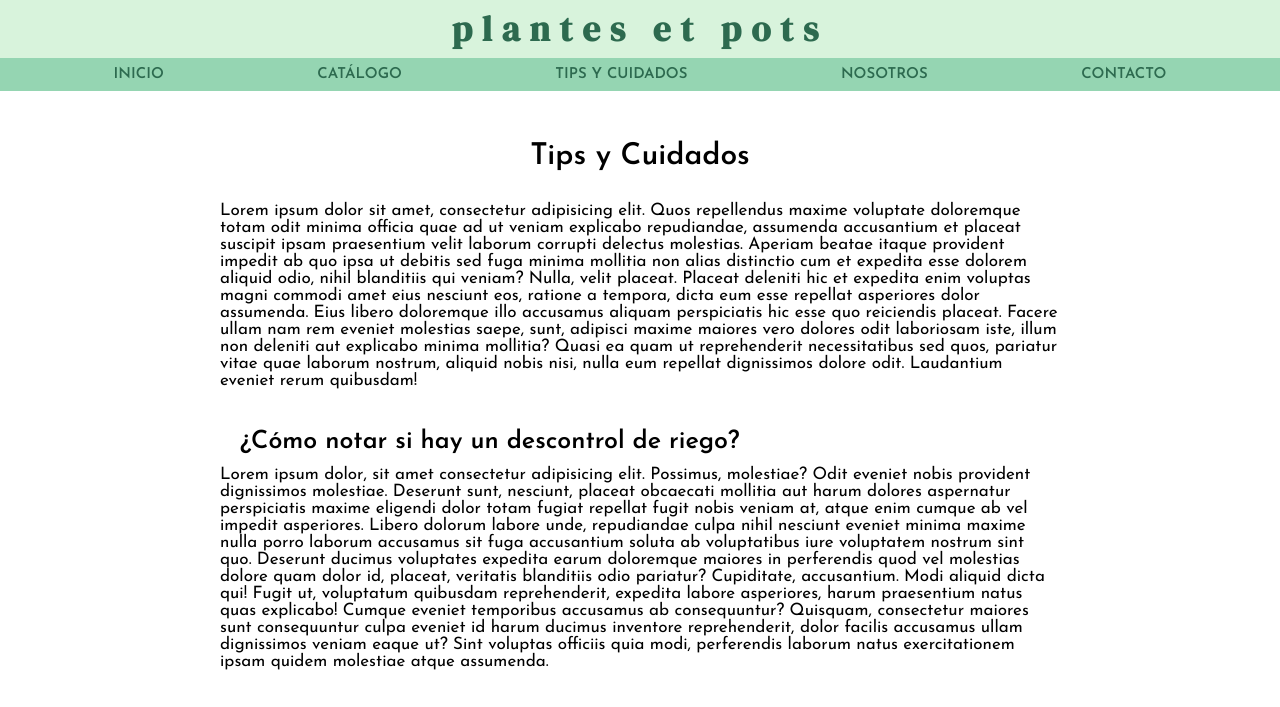
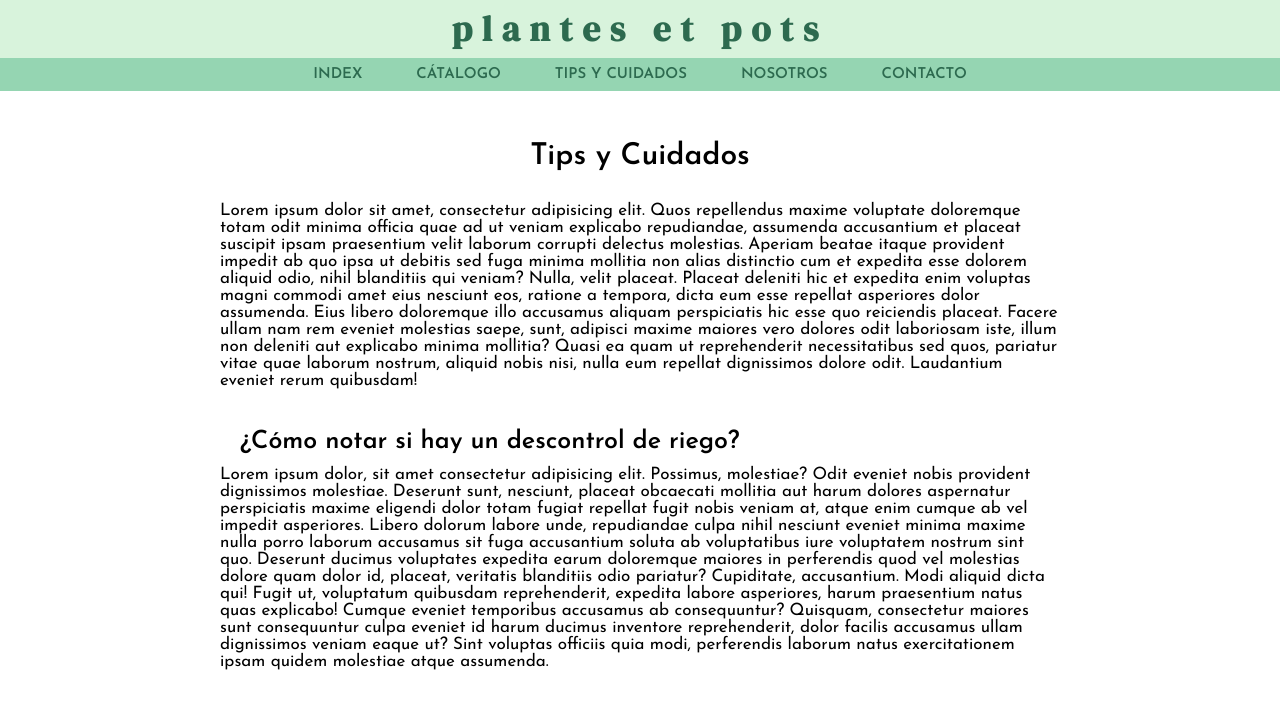
Before and after one commit to camyael/paginaCamilaVillaverde, a plain HTML site: page pages/cuidados.html in a window 1280 px wide. Shown: the top 707 px of the page. Drawn offline with nearby package versions, Linux system fonts and the light colour scheme.

Commit message:
navbar para todas las secciones

```diff
--- a/css/style.css
+++ b/css/style.css
@@ -42,7 +42,9 @@ p {
     margin: 0;
 }
 
-
+a:hover {
+    color: black;
+}
 
 img {
     max-width: 100%;
--- a/pages/cuidados.html
+++ b/pages/cuidados.html
@@ -5,6 +5,7 @@
     <meta http-equiv="X-UA-Compatible" content="IE=edge">
     <meta name="viewport" content="width=device-width, initial-scale=1.0">
     <link rel="icon" href="../img/icon.png">
+    <link href="https://cdn.jsdelivr.net/npm/bootstrap@5.1.3/dist/css/bootstrap.min.css" rel="stylesheet" integrity="sha384-1BmE4kWBq78iYhFldvKuhfTAU6auU8tT94WrHftjDbrCEXSU1oBoqyl2QvZ6jIW3" crossorigin="anonymous">
     <link rel="stylesheet" href="../css/style.css">
     <title>Tips y Cuidados</title>
 </head>
@@ -15,24 +16,35 @@
         <h1>
             <a href="../index.html">plantes et pots</a>
         </h1>
-        <nav>
-            <ul>
-               <li>
-                   <a href="../index.html">Inicio</a>
+        <nav class="navbar navbar-expand-lg navbar-light">
+            <div class="container-fluid">
+              <button class="navbar-toggler mx-auto" type="button" data-bs-toggle="collapse" data-bs-target="#navbarSupportedContent" aria-controls="navbarSupportedContent" aria-expanded="false" aria-label="Toggle navigation">
+                <span class="navbar-toggler-icon"></span>
+              </button>
+
+              <div class="collapse navbar-collapse" id="navbarSupportedContent">
+                <ul class="navbar-nav mx-auto mb-2 mb-lg-0">
+
+                  <li class="nav-item">
+                    <a class="nav-link" href="../index.html">Index</a>
                   </li>
-               <li>
-                   <a href="catalogo.html">Catálogo</a>
+                  <li class="nav-item">
+                    <a class="nav-link" href="./catalogo.html">Cátalogo</a>
                   </li>
-               <li>
-                <a href="cuidados.html">Tips y Cuidados</a>
+                  <li class="nav-item">
+                    <a class="nav-link" href="./cuidados.html">Tips y Cuidados</a>
                   </li>
-               <li>
-                   <a href="nosotros.html">Nosotros</a>
+                  <li class="nav-item">
+                    <a class="nav-link" href="./nosotros.html">Nosotros</a>
                   </li>
-               <li>
-                   <a href="contacto.html">Contacto</a>
+                  <li class="nav-item">
+                    <a class="nav-link" href="./contacto.html">Contacto</a>
                   </li>
+
                 </ul>
+
+              </div>
+            </div>
         </nav>
     </header>
 
@@ -113,5 +125,8 @@
         </div>
     </footer>
     </div>
+
+    <script src="https://cdn.jsdelivr.net/npm/bootstrap@5.1.3/dist/js/bootstrap.bundle.min.js" integrity="sha384-ka7Sk0Gln4gmtz2MlQnikT1wXgYsOg+OMhuP+IlRH9sENBO0LRn5q+8nbTov4+1p" crossorigin="anonymous"></script>
+
 </body>
 </html>
```
Also changed, not shown: index.html (+1 -1 lines), pages/catalogo.html (+27 -12 lines), pages/contacto.html (+26 -12 lines), pages/nosotros.html (+26 -12 lines). Lines whose indentation alone changed are shown as unchanged.
